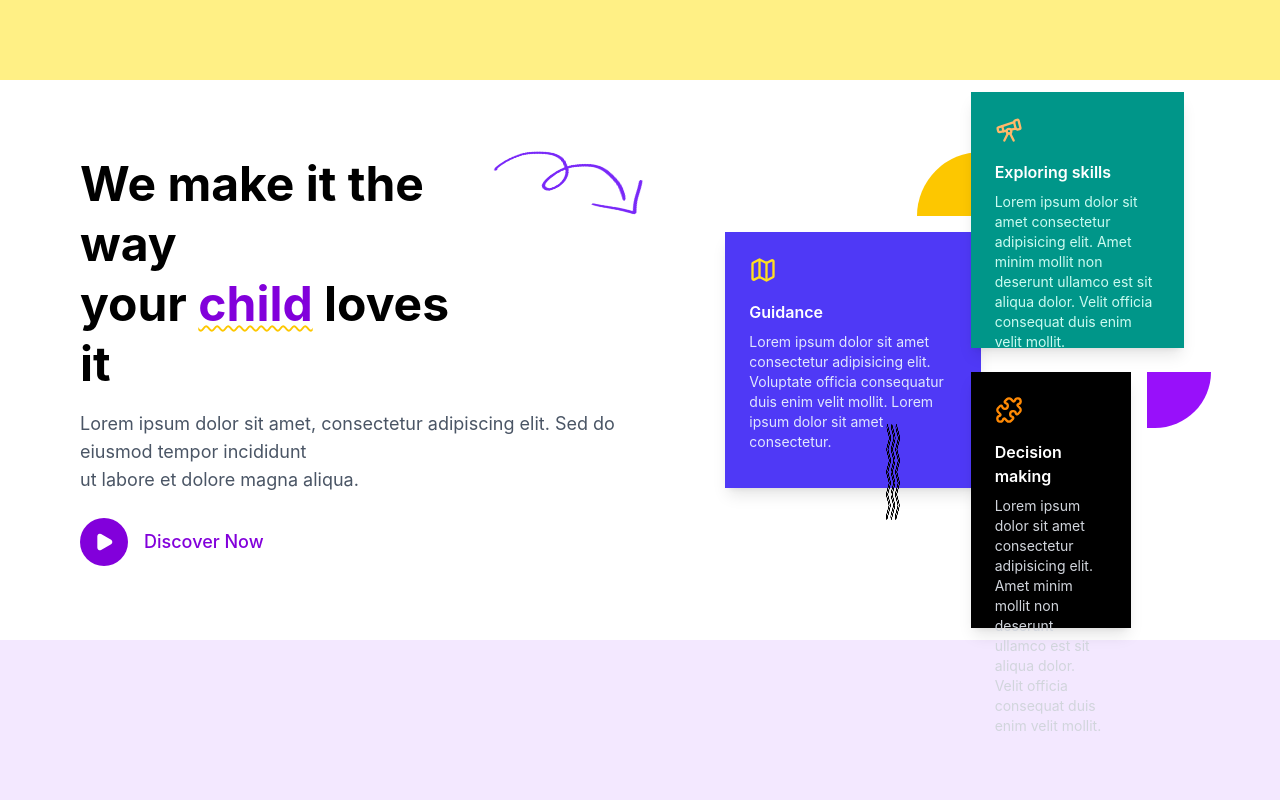
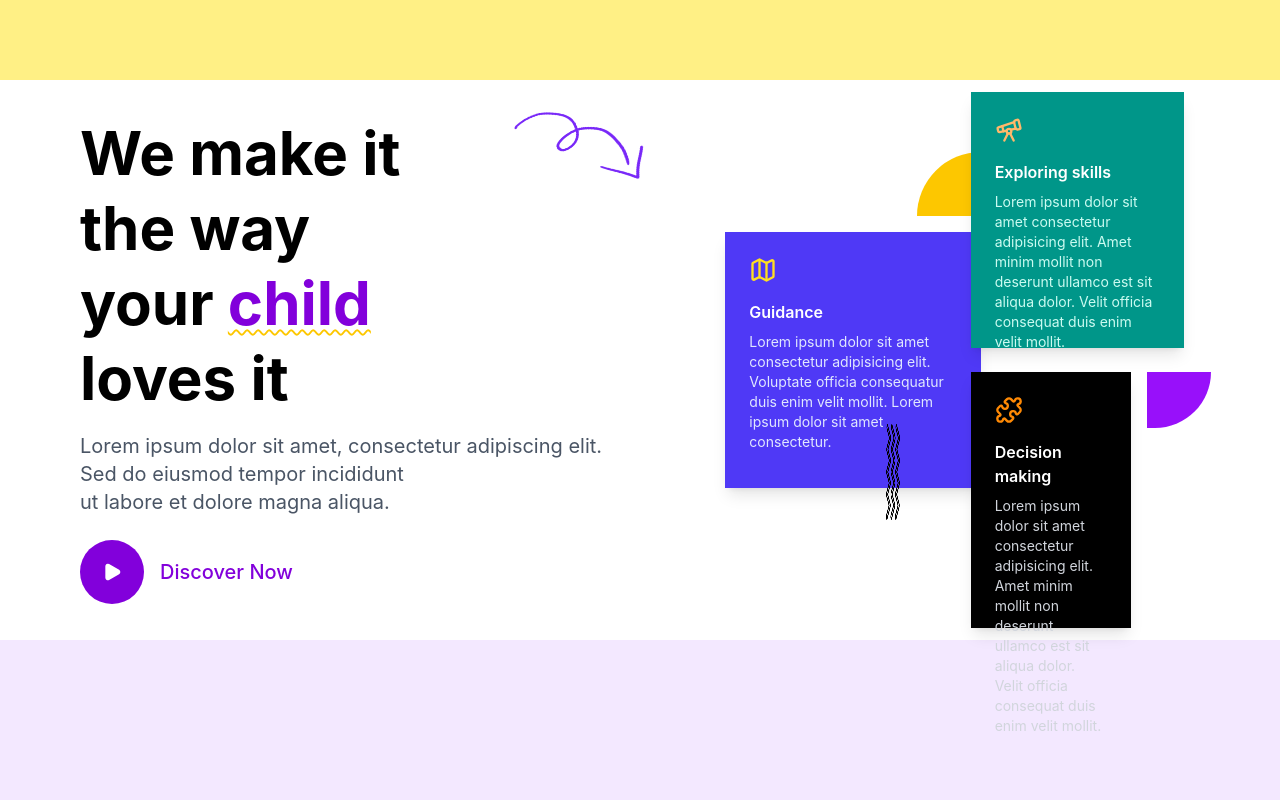
Before and after one commit to aaananddd/yellow-fish, a React (Vite) app: page / in a window 1280 px wide. Shown: the top 800 px of the page. Built offline with nearby package versions, Linux system fonts and the light colour scheme.

Commit message:
Increased font size.

```diff
--- a/src/components/home1/index.jsx
+++ b/src/components/home1/index.jsx
@@ -8,7 +8,7 @@ const HomePage1 = () => {
     <div className="flex h-[70vh] items-center">
       <div className="w-1/2  flex-col justify-start pl-20">
         <div className="flex ">
-          <h1 className="text-5xl font-bold leading-tight font-sans">
+          <h1 className="text-6xl font-bold leading-tight font-sans">
             We make it the way <br />
             your{" "}
             <span className="text-purple-700 underline decoration-wavy decoration-2  underline-offset-4 decoration-yellow-400">
@@ -28,17 +28,17 @@ const HomePage1 = () => {
           />
         </div>
         <div>
-          <p className="text-lg  text-gray-600 mt-4">
+          <p className="text-xl  text-gray-600 mt-4">
             Lorem ipsum dolor sit amet, consectetur adipiscing elit. Sed do
             eiusmod tempor incididunt <br /> ut labore et dolore magna aliqua.
           </p>
         </div>
         <div className="mt-6 flex items-center space-x-4">
-          <button className="bg-purple-700 text-white w-12 h-12 rounded-full hover:bg-purple-800 transition duration-300 flex items-center justify-center">
+          <button className="bg-purple-700 text-white w-16 h-16 rounded-full hover:bg-purple-800 transition duration-300 flex items-center justify-center">
             <Play className="w-5 h-5 fill-white" />
           </button>
 
-          <span className="text-purple-700 text-lg font-medium">
+          <span className="text-purple-700 text-xl font-medium">
             Discover Now
           </span>
         </div>
```
